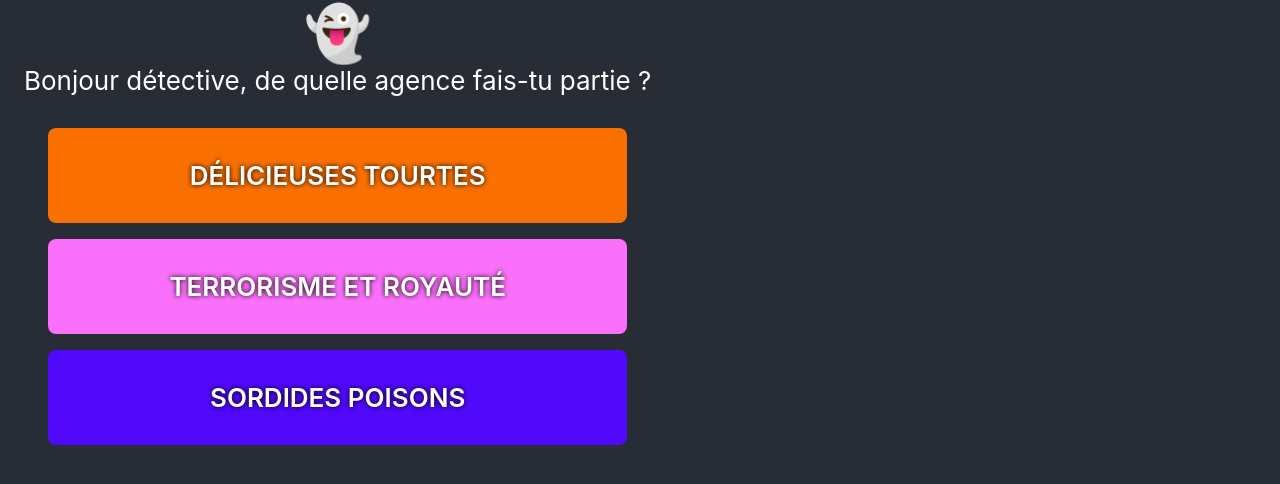
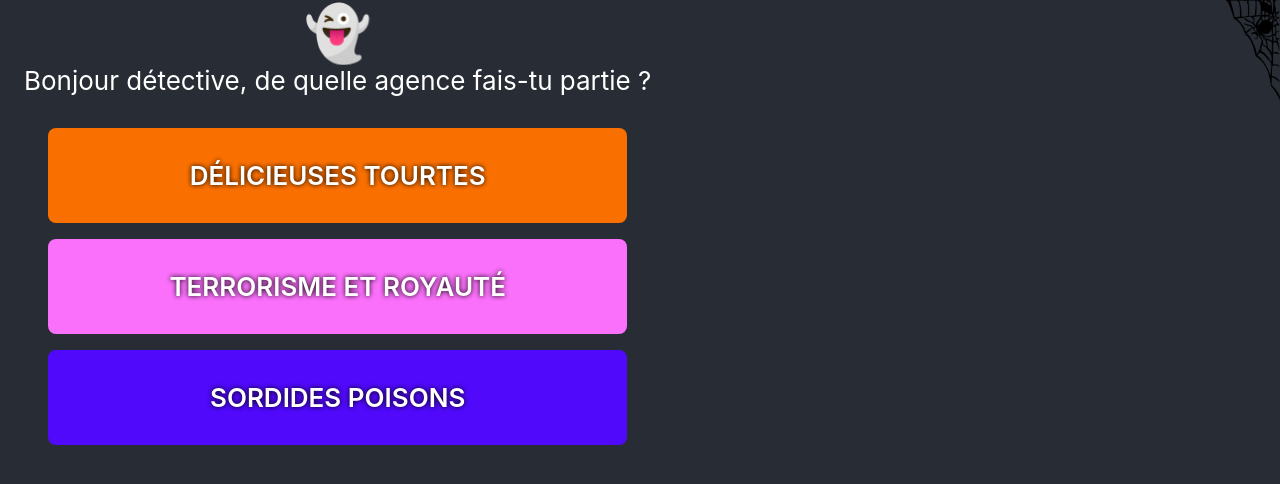
Before and after one commit to Gguigre/bam-horror-night, a React (Create React App) app: page /#/ in a window 1280 px wide. Shown: the top 484 px of the page. Built offline with nearby package versions, Linux system fonts and the light colour scheme; what react-geolocated would draw is missing.

Commit message:
add spider in the corner

```diff
--- a/src/pages/Home/Home.component.js
+++ b/src/pages/Home/Home.component.js
@@ -4,6 +4,7 @@ import "../../App.css";
 import { Link } from "react-router-dom";
 import { BigButton } from "../../components/BigButton";
 import teams from "../../config.json";
+import spider from "../../assets/spider.png";
 
 export class Home extends Component {
   constructor() {
@@ -26,6 +27,7 @@ export class Home extends Component {
   render() {
     return (
       <div className="Container">
+        <img src={spider} style={{ position: "absolute", right: 0, top: 0, height: 100 }} alt=""/>
         <div className="VerticallyCentered">
           <div
             onTouchStart={this.handleButtonPress}
--- a/src/pages/Step/Step.component.js
+++ b/src/pages/Step/Step.component.js
@@ -3,6 +3,7 @@ import teams from "../../config.json";
 import "../../App.css";
 import { Distance } from "../../components/Distance";
 import { SubmitButton } from "../../components/SubmitButton";
+import spider from "../../assets/spider.png";
 
 export function Step({
   match,
@@ -16,6 +17,7 @@ export function Step({
   return (
     <>
       <div className="Container">
+      <img src={spider} style={{ position: "absolute", right: 0, top: 0, height: 100 }} alt=""/>
         <div style={{ paddingTop: 32, paddingBottom: 128 }}>
           <div style={{ textAlign: "center" }}>
             <span role="img" style={{ fontSize: 54 }} aria-label="ghost">
```
Also changed, not shown: src/assets/spider.png (added).
